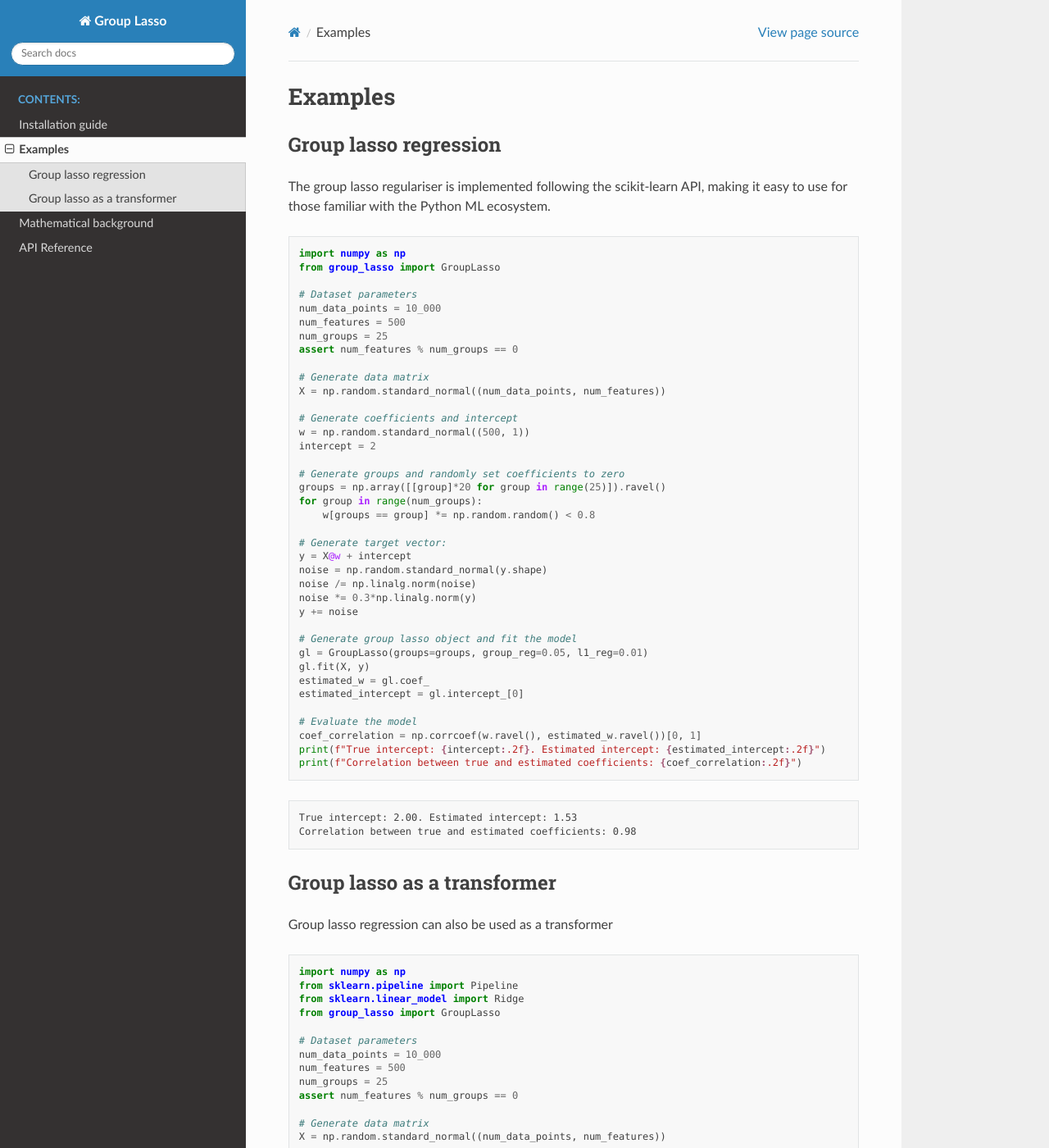
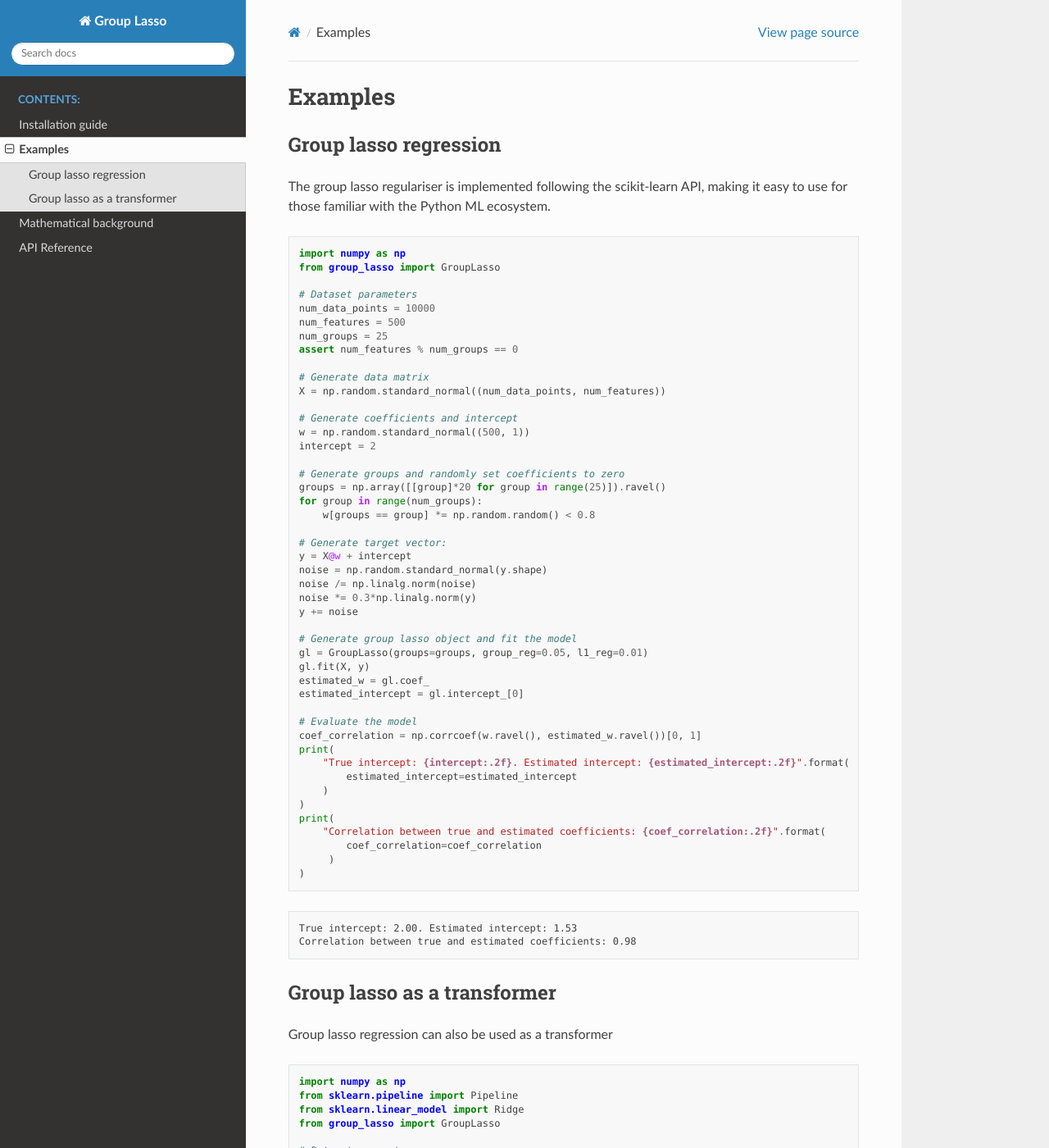
Before and after one commit to yngvem/group-lasso, a Sphinx documentation site: the page built from docs/examples.rst, in a window 1280 px wide and 1400 px high. Shown: the whole window at 82% size. Built offline with Sphinx 7.4.7 and the Read the Docs theme 2.0.0, drawn with Linux system fonts in a browser that asks for light colours; some of the changed text lies outside the part shown.

Commit message:
Made python 3.5 compatible

```diff
--- a/docs/examples.rst
+++ b/docs/examples.rst
@@ -13,7 +13,7 @@ making it easy to use for those familiar with the Python ML ecosystem.
     from group_lasso import GroupLasso
 
     # Dataset parameters
-    num_data_points = 10_000
+    num_data_points = 10000
     num_features = 500
     num_groups = 25
     assert num_features % num_groups == 0
@@ -45,8 +45,16 @@ making it easy to use for those familiar with the Python ML ecosystem.
 
     # Evaluate the model
     coef_correlation = np.corrcoef(w.ravel(), estimated_w.ravel())[0, 1]
-    print(f"True intercept: {intercept:.2f}. Estimated intercept: {estimated_intercept:.2f}")
-    print(f"Correlation between true and estimated coefficients: {coef_correlation:.2f}")
+    print(
+        "True intercept: {intercept:.2f}. Estimated intercept: {estimated_intercept:.2f}".format(
+            estimated_intercept=estimated_intercept
+        )
+    )
+    print(
+        "Correlation between true and estimated coefficients: {coef_correlation:.2f}".format(
+            coef_correlation=coef_correlation
+         )
+    )
 
 .. code-block:: none
 
@@ -67,7 +75,7 @@ Group lasso regression can also be used as a transformer
     from group_lasso import GroupLasso
 
     # Dataset parameters
-    num_data_points = 10_000
+    num_data_points = 10000
     num_features = 500
     num_groups = 25
     assert num_features % num_groups == 0
@@ -105,7 +113,7 @@ Group lasso regression can also be used as a transformer
 
     print("The rows with zero-valued coefficients have now been removed from the dataset.")
     print("The new shape is:", new_X.shape)
-    print(f"The R^2 statistic for the group lasso model is: {R_squared:.2f}")
+    print("The R^2 statistic for the group lasso model is: {R_squared:.2f}".format(R_squared=R_squared))
     print("This is very low since the regularisation is so high."
 
     # Use group lasso in a scikit-learn pipeline
@@ -120,7 +128,7 @@ Group lasso regression can also be used as a transformer
     predicted_y = pipe.predict(X)
     R_squared = 1 - np.sum((y - predicted_y)**2)/np.sum(y**2)
 
-    print(f"The R^2 statistic for the pipeline is: {R_squared:.2f}")
+    print("The R^2 statistic for the pipeline is: {R_squared:.2f}".format(R_squared=R_squared))
 
 
 .. code-block:: none
```
Also changed, not shown: README.rst (+13 -4 lines), 7 other files.
